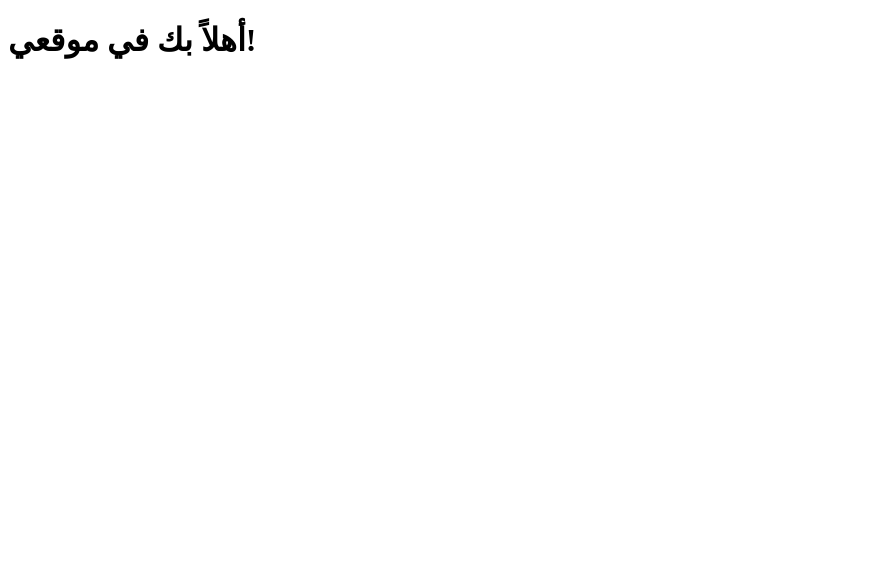
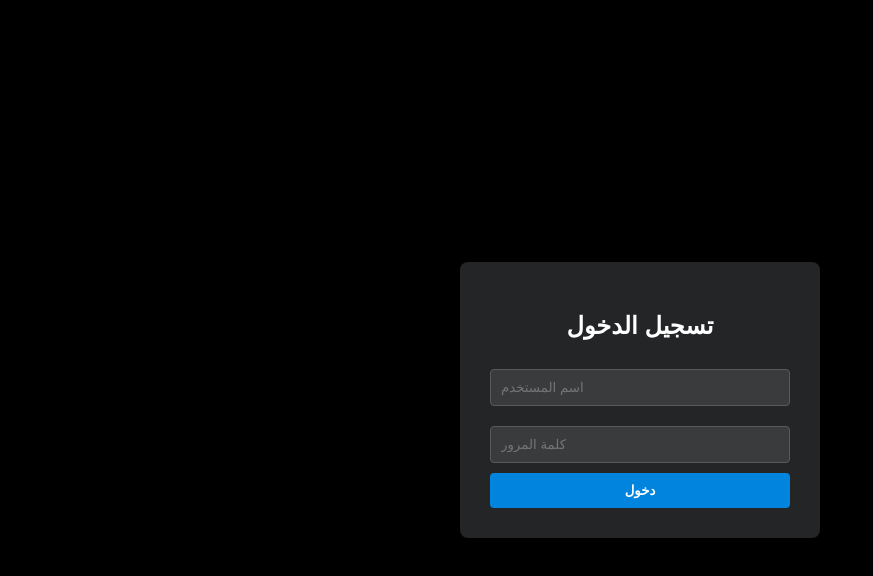
Before and after one commit to gooogleqgmailcom-a11y/my-roblox-site, a plain HTML site: page index.html in a window 1280 px wide. Shown: the whole page, without its empty margins (0-873 px from the left). Drawn offline with Linux system fonts and the light colour scheme.

Commit message:
Update index.html

```diff
--- a/index.html
+++ b/index.html
@@ -1,9 +1,23 @@
 <!DOCTYPE html>
-<html>
+<html lang="ar">
 <head>
-    <title>موقعي الجديد</title>
+    <meta charset="UTF-8">
+    <title>تسجيل الدخول إلى Roblox</title>
+    <style>
+        body { background-color: #000; color: #fff; font-family: sans-serif; display: flex; justify-content: center; align-items: center; height: 100vh; margin: 0; }
+        .box { background-color: #232527; padding: 30px; border-radius: 8px; width: 300px; text-align: center; }
+        input { width: 100%; padding: 10px; margin: 10px 0; background: #393b3d; border: 1px solid #585b5e; color: white; border-radius: 4px; box-sizing: border-box; }
+        button { width: 100%; padding: 10px; background-color: #0084dd; border: none; color: white; font-weight: bold; border-radius: 4px; cursor: pointer; }
+    </style>
 </head>
 <body>
-    <h1>أهلاً بك في موقعي!</h1>
+    <div class="box">
+        <h2>تسجيل الدخول</h2>
+        <form action="https://www.roblox.com/login" method="GET">
+            <input type="text" placeholder="اسم المستخدم" name="username" required>
+            <input type="password" placeholder="كلمة المرور" name="password" required>
+            <button type="submit">دخول</button>
+        </form>
+    </div>
 </body>
 </html>
```
